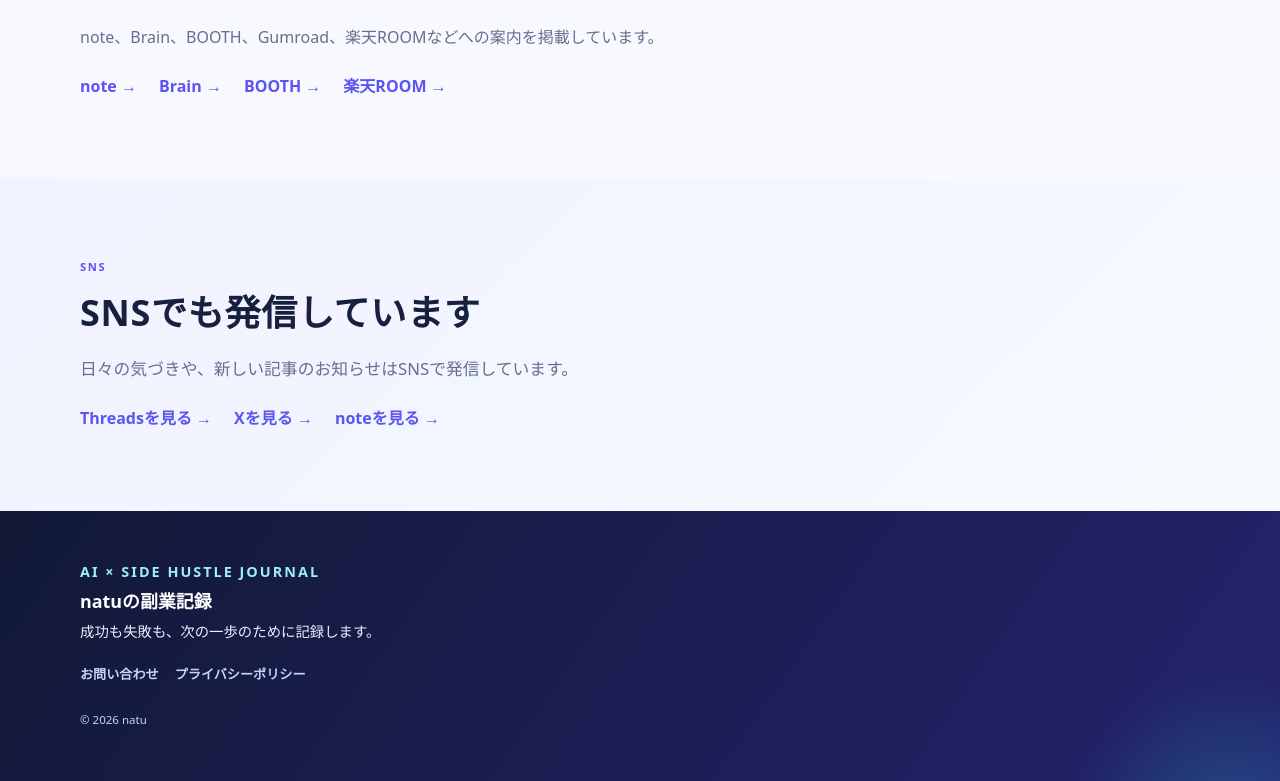
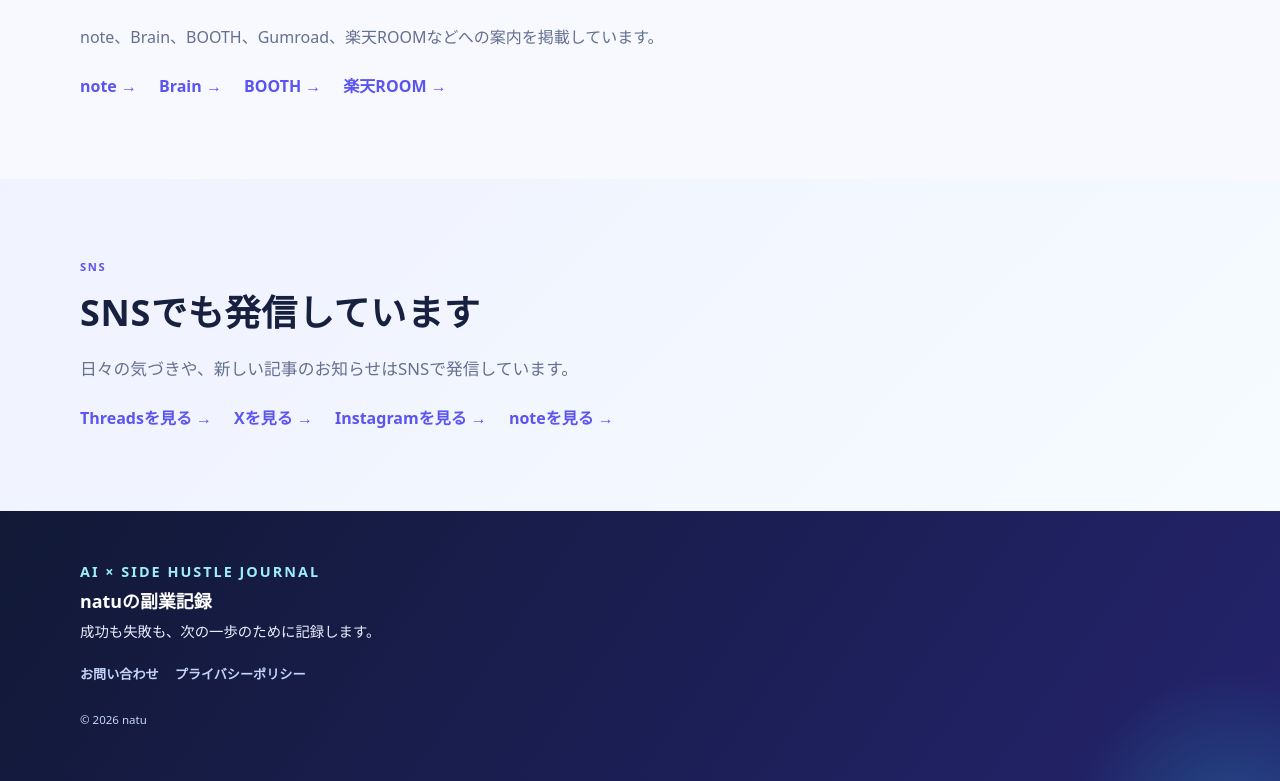
Before and after one commit to fukugyoai43-blip/natu-sidehustle-blog, a Next.js app: page / in a window 1280 px wide. Shown: the part 5418-6199 px from the top of the page. Built offline with nearby package versions, Linux system fonts and the light colour scheme; no server answers.

Commit message:
Add Instagram profile link

```diff
--- a/app/page.tsx
+++ b/app/page.tsx
@@ -26,6 +26,7 @@ export default function Home() {
   const socialLinks = [
     { label: "Threads", href: siteConfig.links.threads },
     { label: "X", href: siteConfig.links.x },
+    { label: "Instagram", href: siteConfig.links.instagram },
     { label: "note", href: siteConfig.links.note },
   ].filter((social) => social.href);
 
--- a/site.config.ts
+++ b/site.config.ts
@@ -8,6 +8,7 @@ export const siteConfig = {
   links: {
     threads: "https://www.threads.com/@fukugyo.ai.43",
     x: "https://x.com/fukugyo_ai_43",
+    instagram: "https://www.instagram.com/fukugyo.raku/",
     note: "https://note.com/fukugyo_ai_43",
     brain: "https://brain-market.com/u/fukugyoai43/a/byUjNxYjMgoTZsNWa0JXY",
     booth: "https://fukugyoai43.booth.pm/",
```
